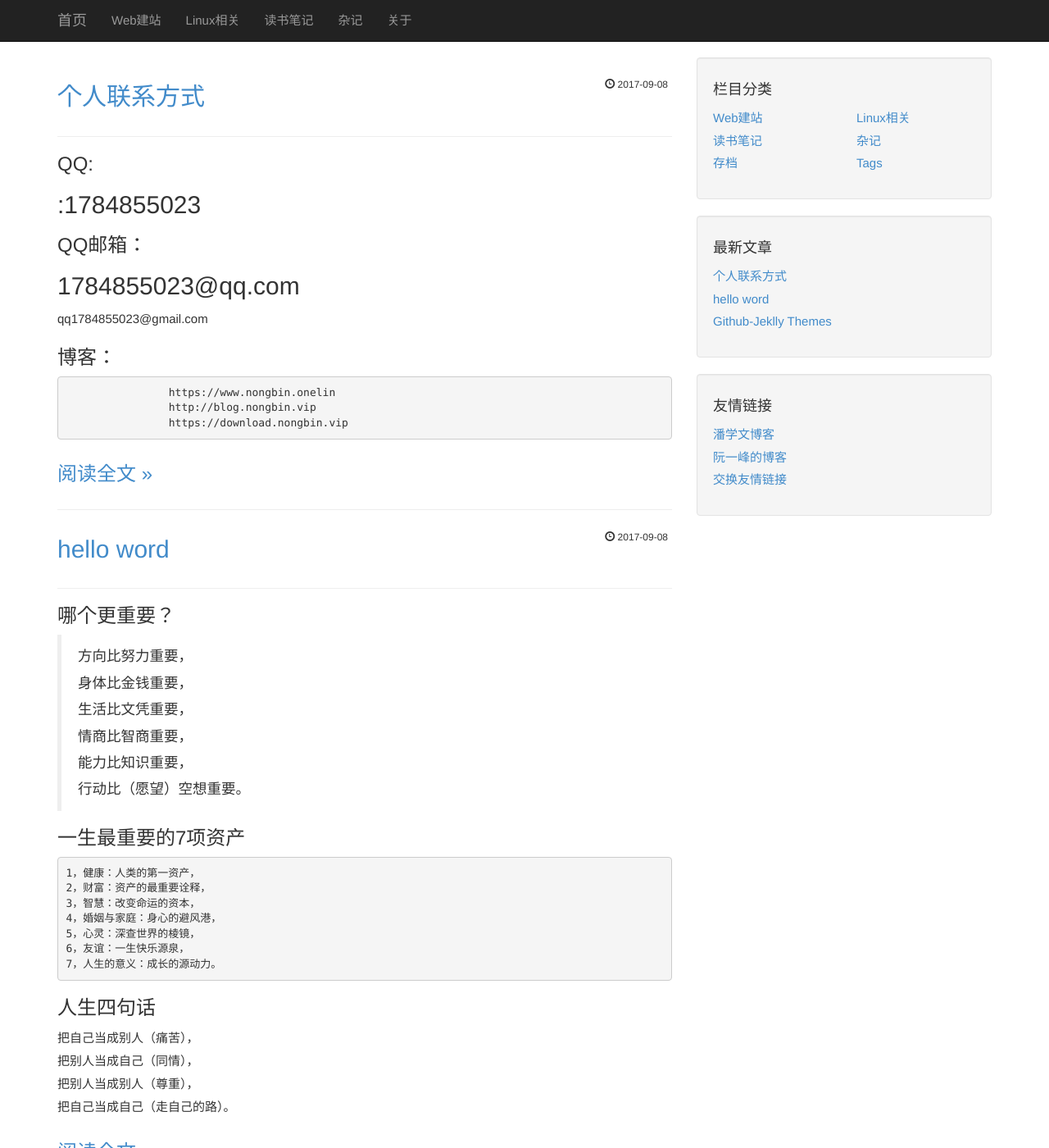
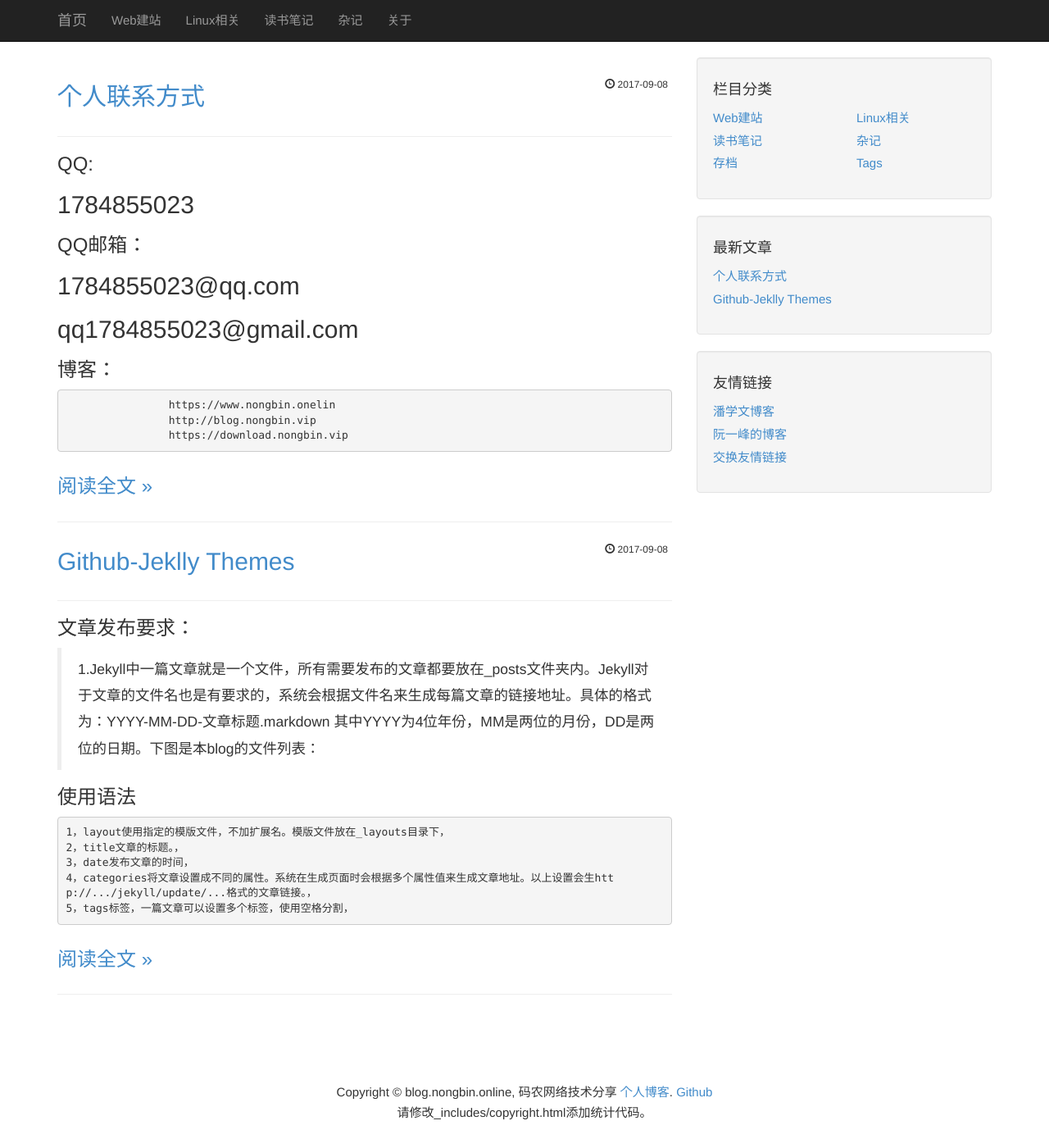
Before and after one commit to nongbin/blog, a Jekyll site: the page built from index.html, in a window 1280 px wide and 1400 px high. Shown: the whole window at 82% size. Built offline with Jekyll 4.4.1, drawn with Linux system fonts in a browser that asks for light colours; the list of posts is cut into pages by our own code.

Commit message:
no message

````diff
--- a/_posts/2017-09-08-which-more-important.markdown
+++ /dev/null
@@ -1,33 +0,0 @@
----
-layout: post
-category: "read"
-title:  "hello word"
-tags: [阅读,人生]
----
-### 哪个更重要？
-
->方向比努力重要，
->身体比金钱重要，
->生活比文凭重要，
->情商比智商重要，
->能力比知识重要，
->行动比（愿望）空想重要。
-
-
-### 一生最重要的7项资产
-```
-1，健康：人类的第一资产，
-2，财富：资产的最重要诠释，
-3，智慧：改变命运的资本，
-4，婚姻与家庭：身心的避风港，
-5，心灵：深查世界的棱镜，
-6，友谊：一生快乐源泉，
-7，人生的意义：成长的源动力。
-```
-
-### 人生四句话
-
-把自己当成别人（痛苦），
-把别人当成自己（同情），
-把别人当成别人（尊重），
-把自己当成自己（走自己的路）。
--- a/_posts/2017-09-08-xlfs.markdown
+++ b/_posts/2017-09-08-xlfs.markdown
@@ -6,11 +6,11 @@ tags: [阅读,人生]
 ---
 
 ### QQ:
-## :1784855023
+## 1784855023
 
 ### QQ邮箱：
 ## 1784855023@qq.com
-   qq1784855023@gmail.com
+## qq1784855023@gmail.com
 
 ### 博客：
 			https://www.nongbin.onelin
````
Also changed, not shown: _posts/2017-09-08-Jeklly.markdown (renamed from _posts/2017-09-08-which-more-important-1.markdown).
